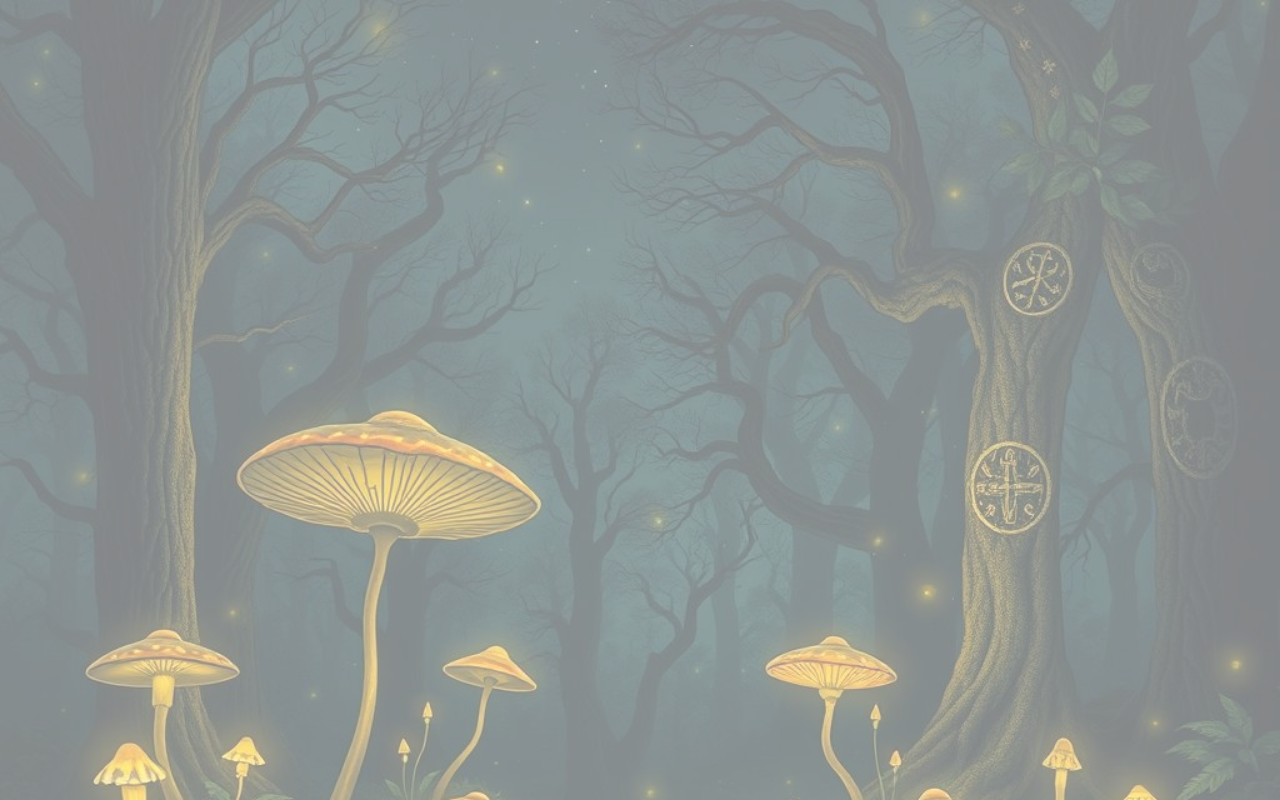
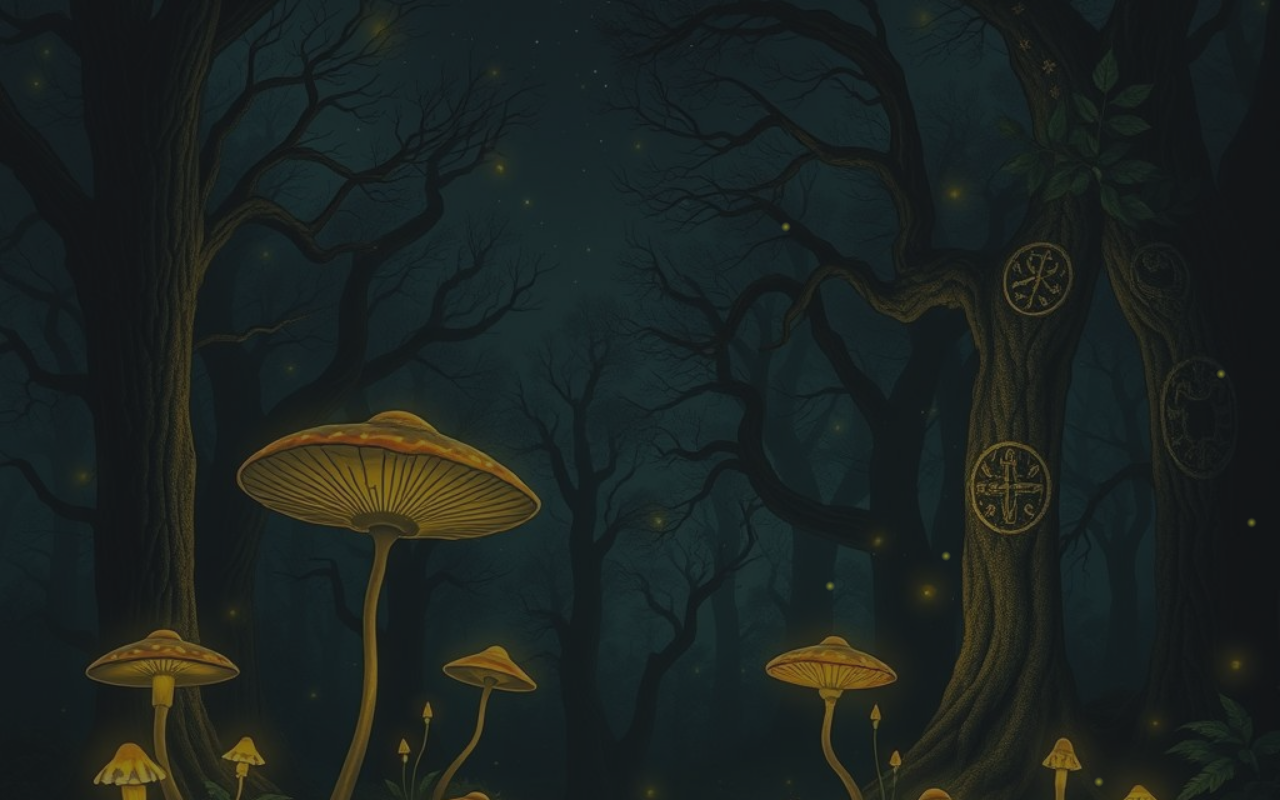
Before and after one commit to hugCarvalho/portfolio-2, a Next.js app: page / in a window 1280 px wide. Built offline with nearby package versions, Linux system fonts and the light colour scheme.

Commit message:
add fireflies effect

```diff
--- a/src/app/globals.css
+++ b/src/app/globals.css
@@ -2,26 +2,31 @@
 @tailwind components;
 @tailwind utilities;
 
-:root {
-  --background: #ffffff;
-  --foreground: #171717;
-}
-
-@media (prefers-color-scheme: dark) {
+@layer base {
   :root {
-    --background: #0a0a0a;
-    --foreground: #ededed;
+    --background: 27 27 27;
+    --foreground: 225 225 225;
+    --muted: 115 115 115;
+    --accent: 254 254 91;
+    /* hex value of rgb(254,254,91) color is  #FEFE5B  */
   }
 }
 
-body {
-  color: var(--foreground);
-  background: var(--background);
-  font-family: Arial, Helvetica, sans-serif;
+@layer utilities {
+  .pause {
+    animation-play-state: paused;
+  }
+
+  .custom-bg {
+    @apply bg-background/20 border border-accent/30 border-solid backdrop-blur-[6px] shadow-glass-inset hover:shadow-glass-sm;
+  }
 }
 
-@layer utilities {
-  .text-balance {
-    text-wrap: balance;
+@keyframes move {
+  0% {
+    transform: translate(0, 0);
+  }
+  100% {
+    transform: translate(100px, 100px);
   }
 }
--- a/src/app/layout.js
+++ b/src/app/layout.js
@@ -1,3 +1,4 @@
+import FireFliesBackground from "@/components/FireFliesBackground";
 import clsx from "clsx";
 import { Inter } from "next/font/google";
 import "./globals.css";
@@ -28,6 +29,7 @@
         )}
       >
         {children}
+        <FireFliesBackground />
       </body>
     </html>
   );
--- /dev/null
+++ b/src/components/FireFliesBackground.jsx
@@ -0,0 +1,47 @@
+"use client";
+import React, { useEffect, useState } from "react";
+
+const createFirefly = () => ({
+  id: Math.random(),
+  top: `${Math.random() * 100}%`,
+  left: `${Math.random() * 100}%`,
+  animationDuration: `${Math.random() * 5 + 5}s`,
+});
+
+const FireFliesBackground = () => {
+  const [fireflies, setFireflies] = useState([]);
+
+  useEffect(() => {
+    const addFireflyPeriodically = () => {
+      const newFirefly = createFirefly();
+      setFireflies((currentFireflies) => [
+        ...currentFireflies.slice(-14),
+        newFirefly,
+      ]);
+    };
+
+    const interval = setInterval(addFireflyPeriodically, 1000);
+
+    return () => clearInterval(interval);
+  }, []);
+
+  return (
+    <div className="fixed top-0 left-0 w-full h-full -z-10 overflow-hidden">
+      {fireflies.map((firefly) => {
+        return (
+          <div
+            key={firefly.id}
+            className="absolute roudned-full w-[10px] h-[10px] bg-firefly-radial"
+            style={{
+              top: firefly.top,
+              left: firefly.left,
+              animation: `move ${firefly.animationDuration} infinite alternate`,
+            }}
+          ></div>
+        );
+      })}
+    </div>
+  );
+};
+
+export default FireFliesBackground;
--- a/src/components/navigation/index.jsx
+++ b/src/components/navigation/index.jsx
@@ -1,5 +1,4 @@
 "use client";
-import { BtnList } from "@/app/data";
 import { motion } from "framer-motion";
 import useScreenSize from "../hooks/useScreenSize";
 import ResponsiveComponent from "../ResponsiveComponent";
@@ -14,6 +13,31 @@
     },
   },
 };
+
+const BtnList = [
+  // { label: "Home", link: "/", icon: "home", newTab: false },
+  { label: "About", link: "/about", icon: "about", newTab: false },
+  { label: "Projects", link: "/projects", icon: "projects", newTab: false },
+  { label: "Contact", link: "/contact", icon: "contact", newTab: false },
+  {
+    label: "Github",
+    link: "https://www.github.com/hugCarvalho",
+    icon: "github",
+    newTab: true,
+  },
+  {
+    label: "LinkedIn",
+    link: "",
+    icon: "linkedin",
+    newTab: true,
+  },
+  {
+    label: "Resume",
+    link: "/resume.pdf",
+    icon: "resume",
+    newTab: true,
+  },
+];
 
 const Navigation = () => {
   const angleIncrement = 360 / BtnList.length;
--- a/tailwind.config.js
+++ b/tailwind.config.js
@@ -15,6 +15,9 @@
         foreground: 'rgb(var(--foreground))',
         muted: 'rgb(var(--muted))',
         accent: 'rgb(var(--accent))',
+      },
+      backgroundImage:{
+        'firefly-radial': "radial-gradient(50% 50% at 50% 50%, rgba(253, 255, 80, 0.5) 0%, rgba(217,217,217, 0) 100%)"
       },
       boxShadow:{
         'glass-inset': 'inset 0 17px 5px -9px rgba(254,254,91, 0.05)',
```
